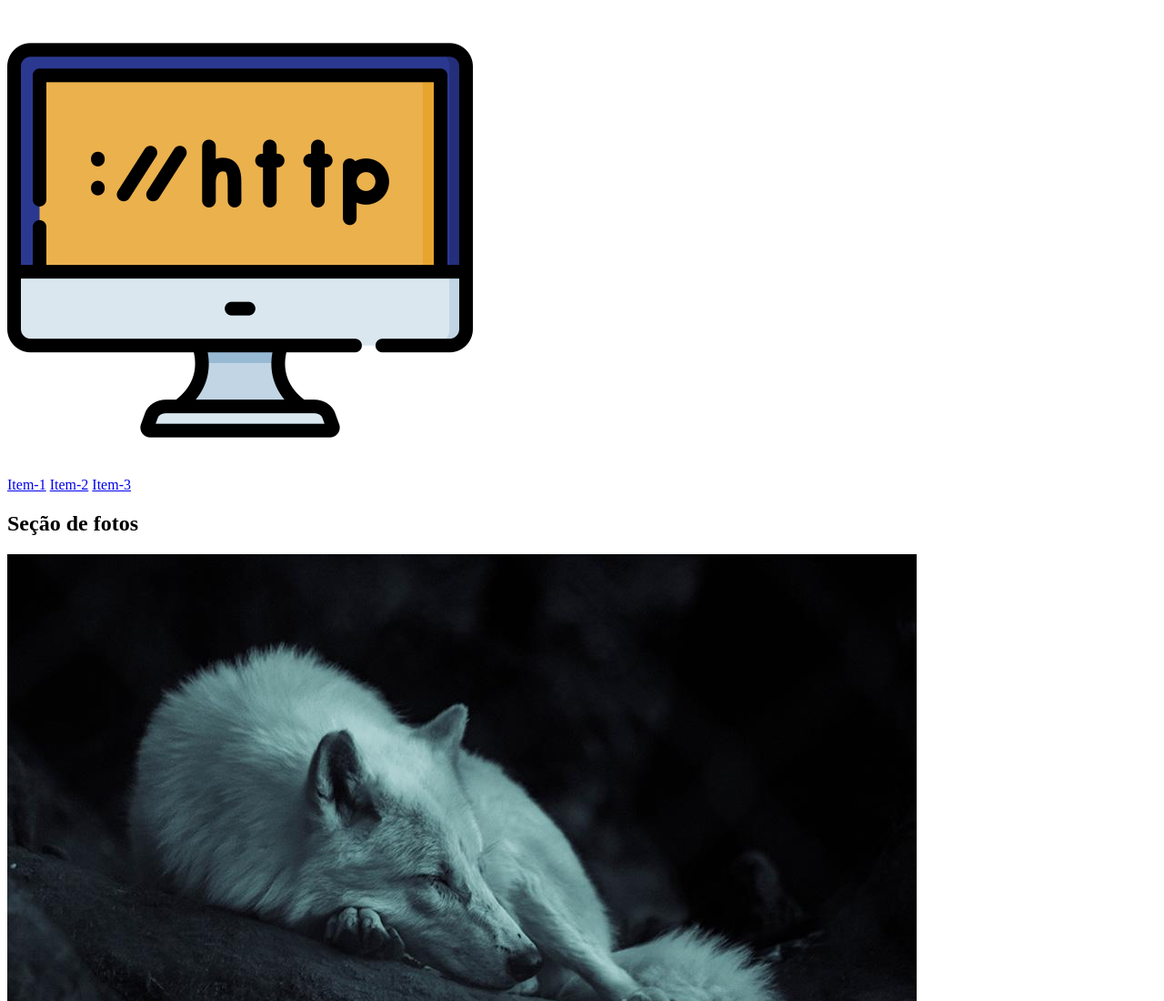
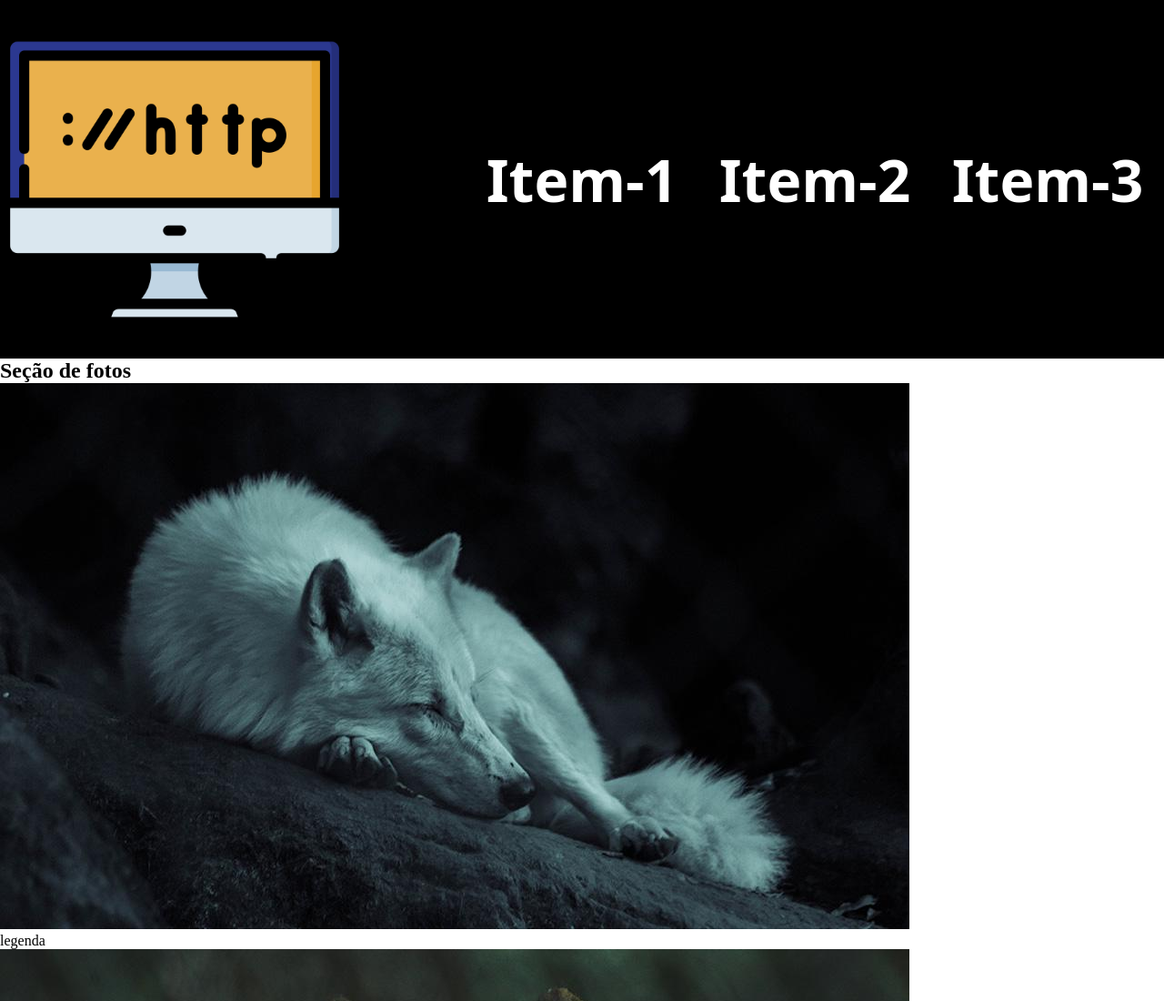
Before and after one commit to 1TDSR-2023/rm551007, a plain HTML site: page index.html in a window 1280 px wide. Shown: the top 1100 px of the page at 91% size. Drawn offline with Linux system fonts and the light colour scheme.

Commit message:
perdi os comite

```diff
--- a/CSS/estilo.css
+++ b/CSS/estilo.css
@@ -0,0 +1,41 @@
+* {
+    margin: 0;
+    padding: 0;
+    box-sizing: border-box;
+
+}
+ .cabecalho {
+    display: flex;
+    justify-content: space-between;
+    align-items: center;
+    background-color: black;
+ }
+
+ .cabecalho img {
+    width: 30%;
+    max-width: 30%;
+    display: block;
+ }
+
+ .cabecalho nav {
+    display: flex;
+    width: 60%;
+    height: 100%;
+    justify-content: space-around;
+    flex-wrap: wrap;
+ }
+
+ .cabecalho a {
+    text-decoration: none;
+    color: #fff;
+    font-size: 4em;
+    font-family: system-ui, -apple-system, BlinkMacSystemFont, 'Segoe UI', Roboto, Oxygen, Ubuntu, Cantarell, 'Open Sans', 'Helvetica Neue', sans-serif;
+    font-weight: 700;
+    padding: 20% 0;
+ }
+ .cabecalho a:hover {
+    color: black;
+    background-color: #fff;
+ }
+ body {
+ }
--- a/index.html
+++ b/index.html
@@ -9,7 +9,7 @@
 </head>
 
 <body>
-    <header class="cabecarlho">
+    <header class="cabecalho">
         <img src="./img/logo.png" alt="monitor de computador">
         <nav>
             <a href="#">Item-1</a>
```
